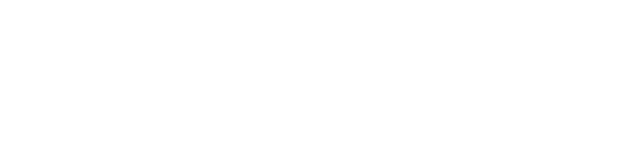
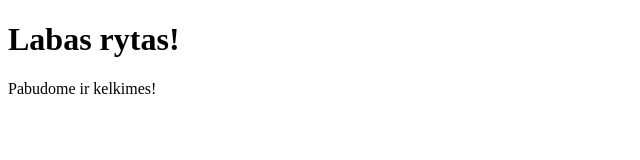
Before and after one commit to karpizz/pirmas-fornt-end-testas, a plain HTML site: page index.html in a window 1280 px wide. Shown: the whole page, without its empty margins (0-640 px from the left). Drawn offline with Linux system fonts and the light colour scheme.

Commit message:
struktura

```diff
--- a/index.html
+++ b/index.html
@@ -6,6 +6,13 @@
     <title>Document</title>
 </head>
 <body>
-
+    <div>
+        <h1>
+            Labas rytas!
+        </h1>
+        <p>
+            Pabudome ir kelkimes!
+        </p>
+    </div>
 </body>
 </html>
```
